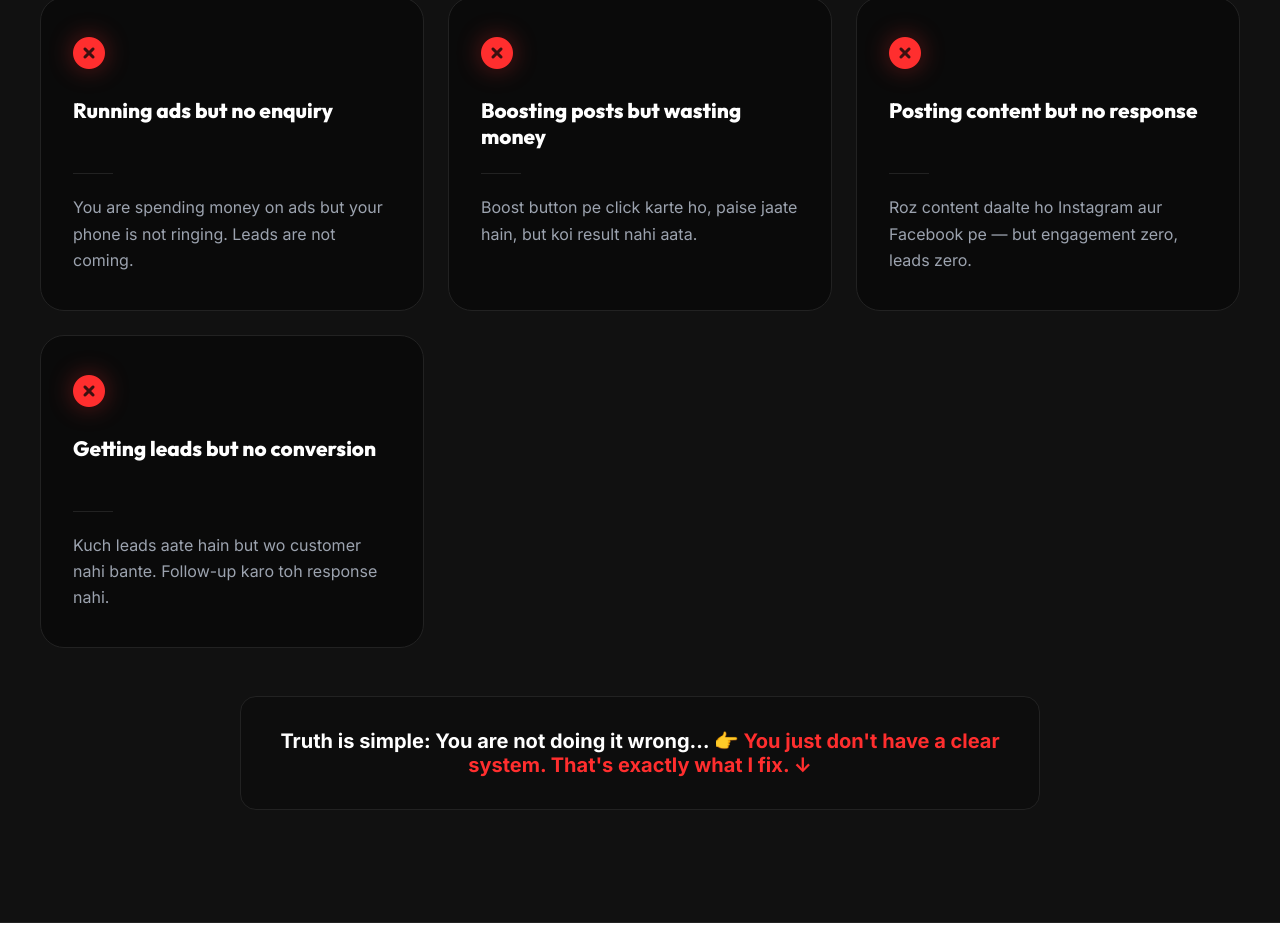
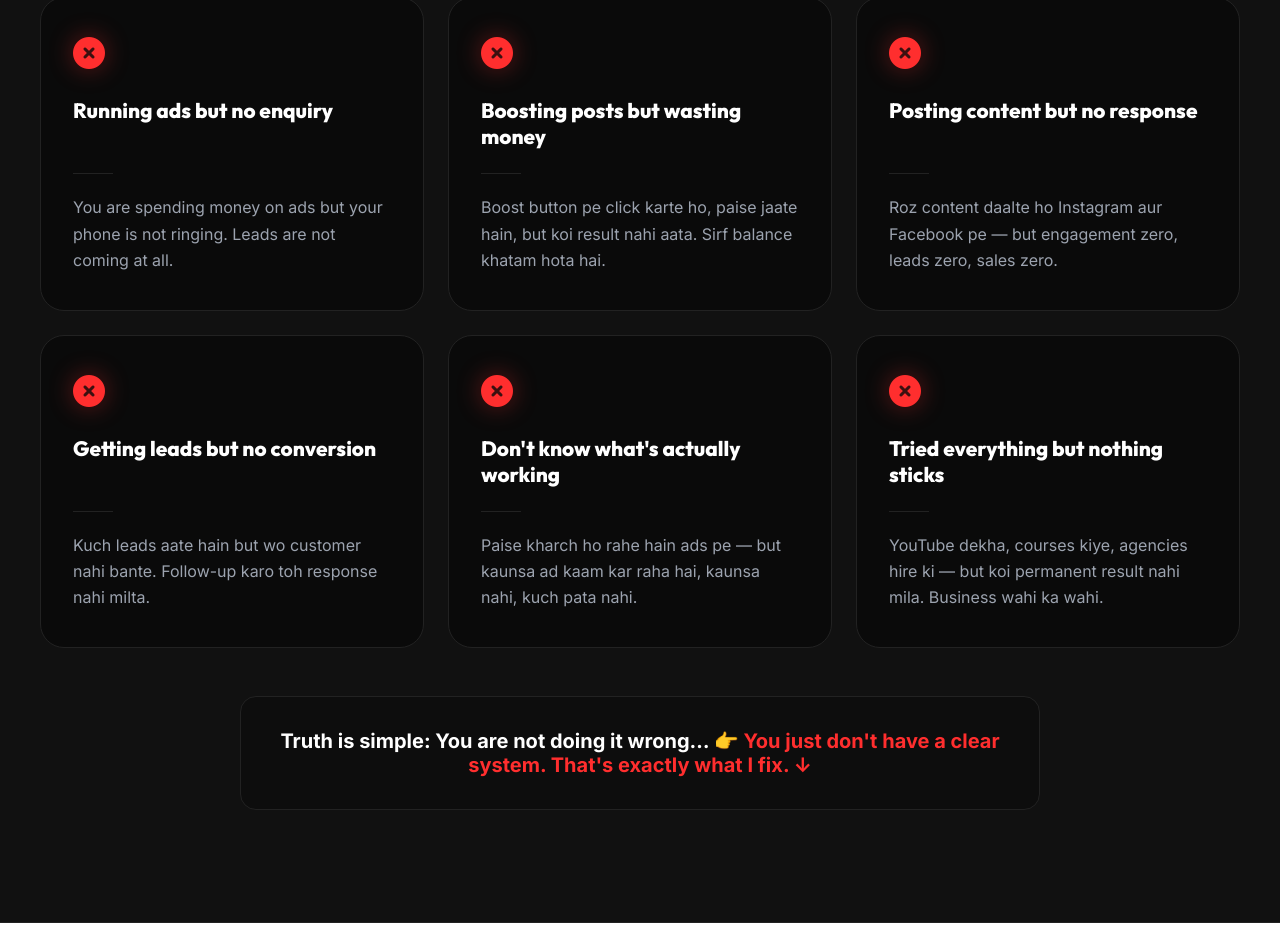
Before and after one commit to mraadarshdubey/HKS, a React (Vite) app in the folder HKS-React/: page / in a window 1280 px wide. Shown: the part 1321-2273 px from the top of the page. Built offline with nearby package versions, Linux system fonts and the light colour scheme.

Commit message:
Add 2 more problem cards to fill ProblemSection grid (6 total)

```diff
--- a/HKS-React/src/components/ProblemSection.jsx
+++ b/HKS-React/src/components/ProblemSection.jsx
@@ -1,22 +1,32 @@
 const problems = [
   {
     title: 'Running ads but no enquiry',
-    desc: 'You are spending money on ads but your phone is not ringing. Leads are not coming.',
+    desc: 'You are spending money on ads but your phone is not ringing. Leads are not coming at all.',
     icon: 'fas fa-times-circle',
   },
   {
     title: 'Boosting posts but wasting money',
-    desc: 'Boost button pe click karte ho, paise jaate hain, but koi result nahi aata.',
+    desc: 'Boost button pe click karte ho, paise jaate hain, but koi result nahi aata. Sirf balance khatam hota hai.',
     icon: 'fas fa-times-circle',
   },
   {
     title: 'Posting content but no response',
-    desc: 'Roz content daalte ho Instagram aur Facebook pe — but engagement zero, leads zero.',
+    desc: 'Roz content daalte ho Instagram aur Facebook pe — but engagement zero, leads zero, sales zero.',
     icon: 'fas fa-times-circle',
   },
   {
     title: 'Getting leads but no conversion',
-    desc: 'Kuch leads aate hain but wo customer nahi bante. Follow-up karo toh response nahi.',
+    desc: 'Kuch leads aate hain but wo customer nahi bante. Follow-up karo toh response nahi milta.',
+    icon: 'fas fa-times-circle',
+  },
+  {
+    title: 'Don\'t know what\'s actually working',
+    desc: 'Paise kharch ho rahe hain ads pe — but kaunsa ad kaam kar raha hai, kaunsa nahi, kuch pata nahi.',
+    icon: 'fas fa-times-circle',
+  },
+  {
+    title: 'Tried everything but nothing sticks',
+    desc: 'YouTube dekha, courses kiye, agencies hire ki — but koi permanent result nahi mila. Business wahi ka wahi.',
     icon: 'fas fa-times-circle',
   },
 ];
```
